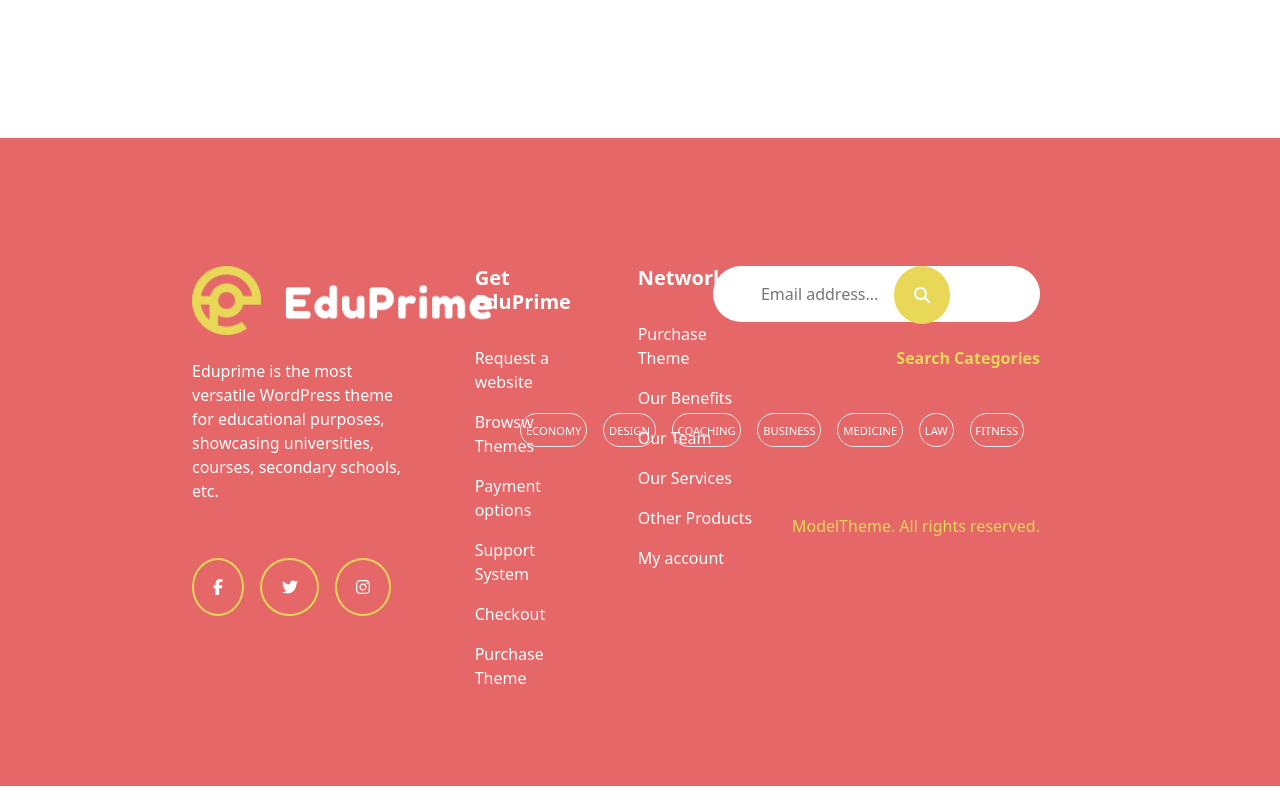
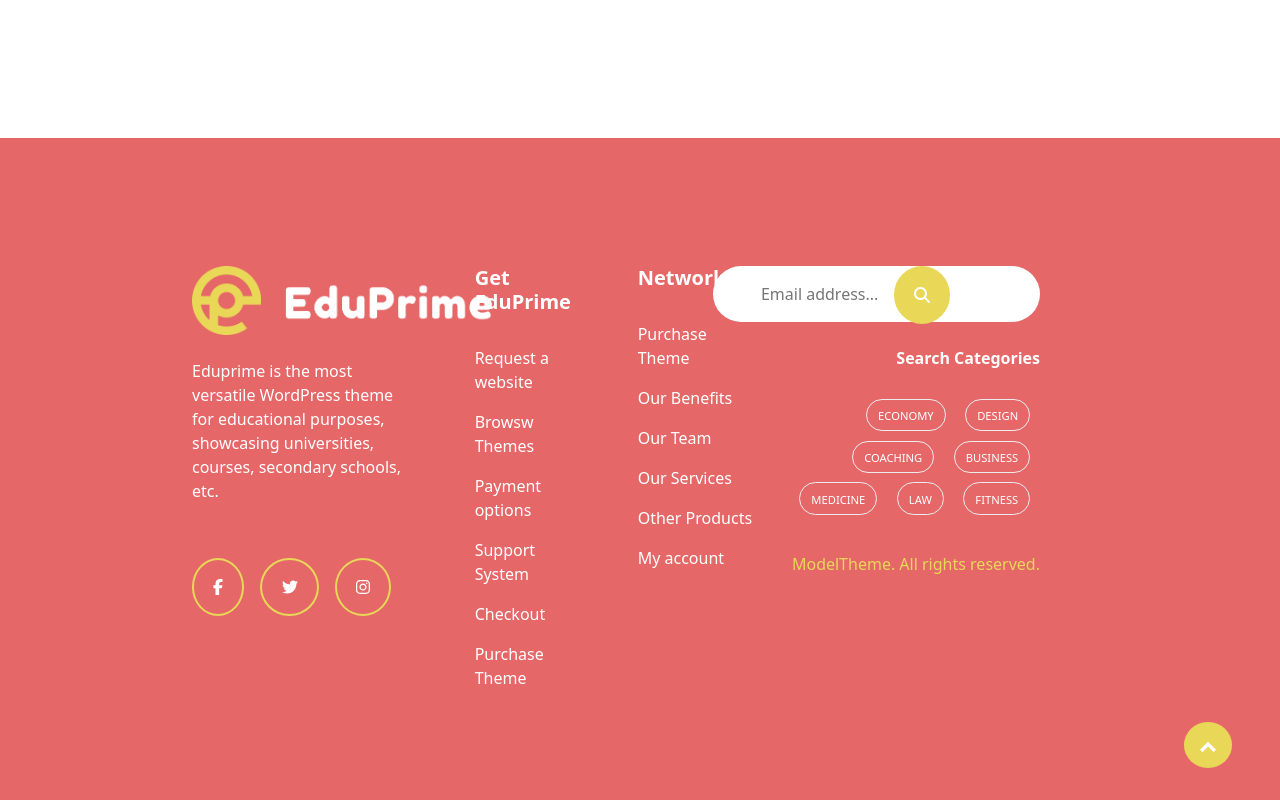
Before and after one commit to giuliaballestrero/proj-html-vuejs, a Vue app: page / in a window 1280 px wide. Shown: the part 7378-8178 px from the top of the page. Built offline with nearby package versions, Linux system fonts and the light colour scheme.

Commit message:
Fix footer alignment

```diff
--- a/src/components/FooterApp.vue
+++ b/src/components/FooterApp.vue
@@ -63,7 +63,7 @@ data() {
             </div>
         </div>
 
-        <div class="f-center d-flex">
+        <div class="f-center d-flex justify-content-center">
 
             <div class="pe-5">
                 <h5 class="fw-bold">Get EduPrime</h5>
@@ -94,23 +94,27 @@ data() {
             </div>
 
             <div>
-                <p class="fw-bold py-4">Search Categories</p>
+                <p class="fw-bold pt-4">Search Categories</p>
 
-                <div class="py-4">
+                <div class="py-4 d-flex flex-wrap justify-content-end">
                     <a href="#" v-for="category in catItems">
                         <span>{{ category }}</span>
                     </a>
                 </div>
 
-                <p class="py-5">ModelTheme. All rights reserved.</p>
+                <p class="py-2">ModelTheme. All rights reserved.</p>
 
             </div>
 
         </div>
+        </section>
 
-    </section>
+        <div class="d-flex justify-content-end px-5">
+            <a href="#" id="top-page">
+                <img src="../assets/img/back-to-top-arrow.svg" alt="top arrow">
+            </a>
+        </div>
     </footer>
-
 </template>
 
 <style scoped lang="scss">
@@ -130,7 +134,7 @@ footer {
     background-color: $vivid-bg-color-3;
     color: $main-light-text-color;
     padding-top: 8rem;
-    padding-bottom: 4rem;
+    padding-bottom: 2rem;
 }
 
 .f-left,
@@ -181,9 +185,9 @@ width: calc( 100% / 3 - 1rem);
 
         a {
             border: 1px solid $border-color-1;
-            border-radius: 30px;
-            padding: .3rem;
-            margin-right: 1rem;
+            border-radius: 20px;
+            padding: .2rem .7rem;
+            margin: .3rem .6rem;
 
             span {
                 text-transform: uppercase;
@@ -192,11 +196,16 @@ width: calc( 100% / 3 - 1rem);
             }
         }
 
-        p{
+        p:last-child{
             color: $vivid-text-color-1;
         }
     }
 }
 
-
+a#top-page {
+    background-color: $vivid-bg-color-1;
+    color: $main-light-text-color ;
+    border-radius: 50%;
+    padding: .7rem 1rem;
+    }
 </style>
```
